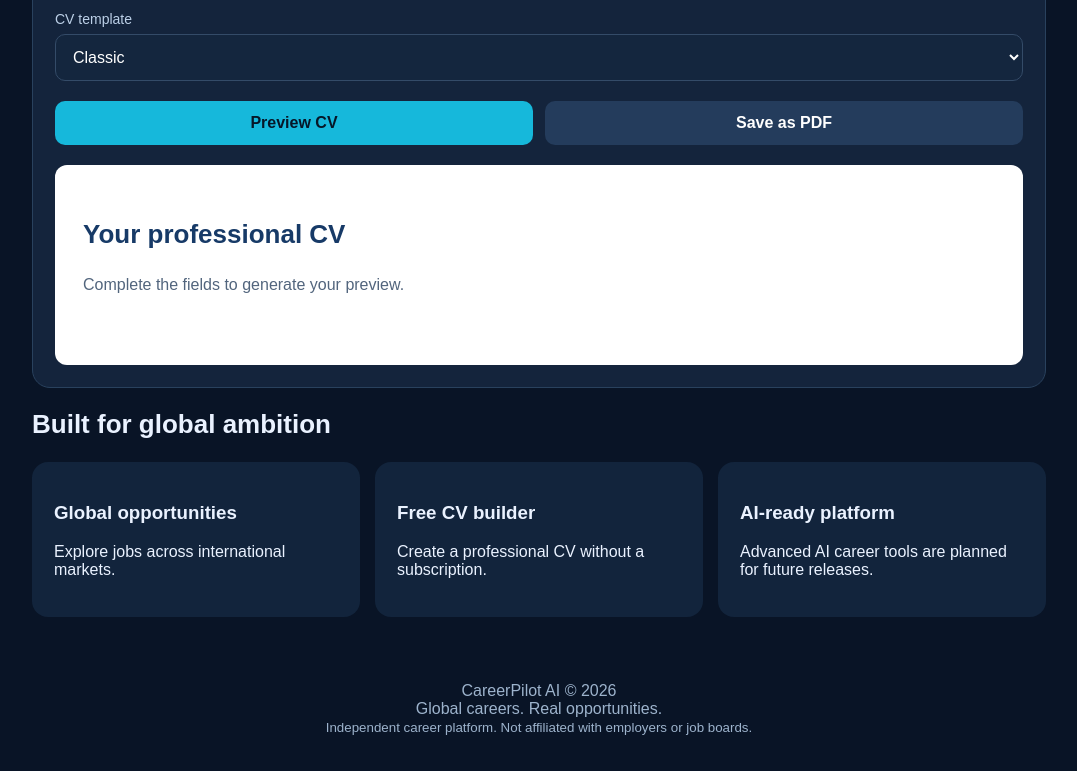
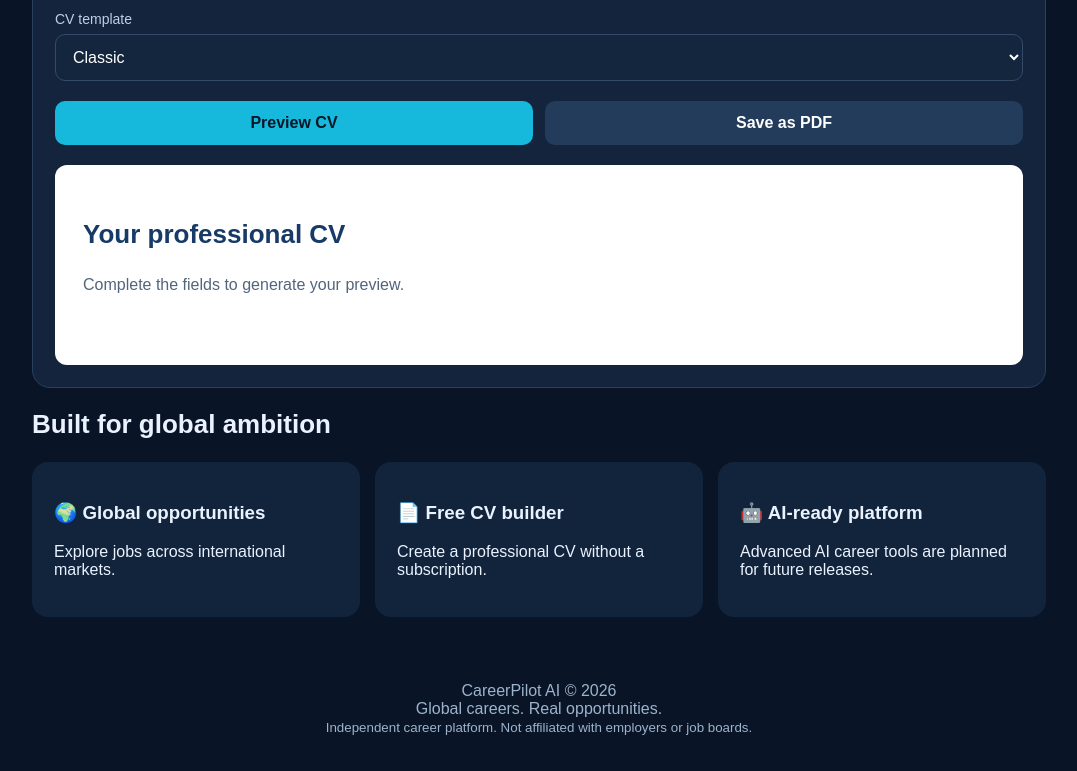
Before and after one commit to careerpilotai-world/careerpilotai-world.github.io, a plain HTML site: page index.html in a window 1280 px wide. Shown: the part 1556-2327 px from the top of the page, without its empty margins (101-1178 px from the left). Drawn offline with Linux system fonts and the light colour scheme.

Commit message:
Add emoji prefixes to translated text

```diff
--- a/index.html
+++ b/index.html
@@ -475,7 +475,7 @@ const traduzirTitulosPT = () => {
     const original = el.dataset.tituloOriginal || el.textContent.trim().replace(/^[^\p{L}\p{N}]+/u, "").trim();
     el.dataset.tituloOriginal = original;
     if (traducoes[original]) {
-      el.textContent = pt ? traducoes[original] : original;
+      el.textContent = ({"Global opportunities":"🌍 ","Free CV builder":"📄 ","AI-ready platform":"🤖 "}[original] || "") + (pt ? traducoes[original] : original);
     }
   });
 };
```
